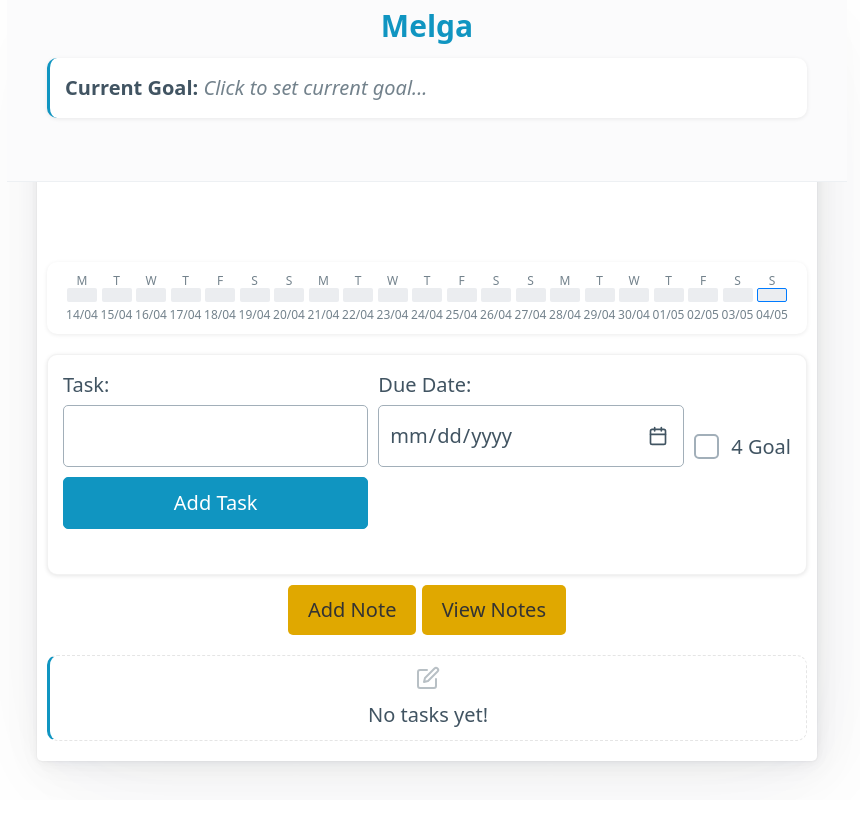
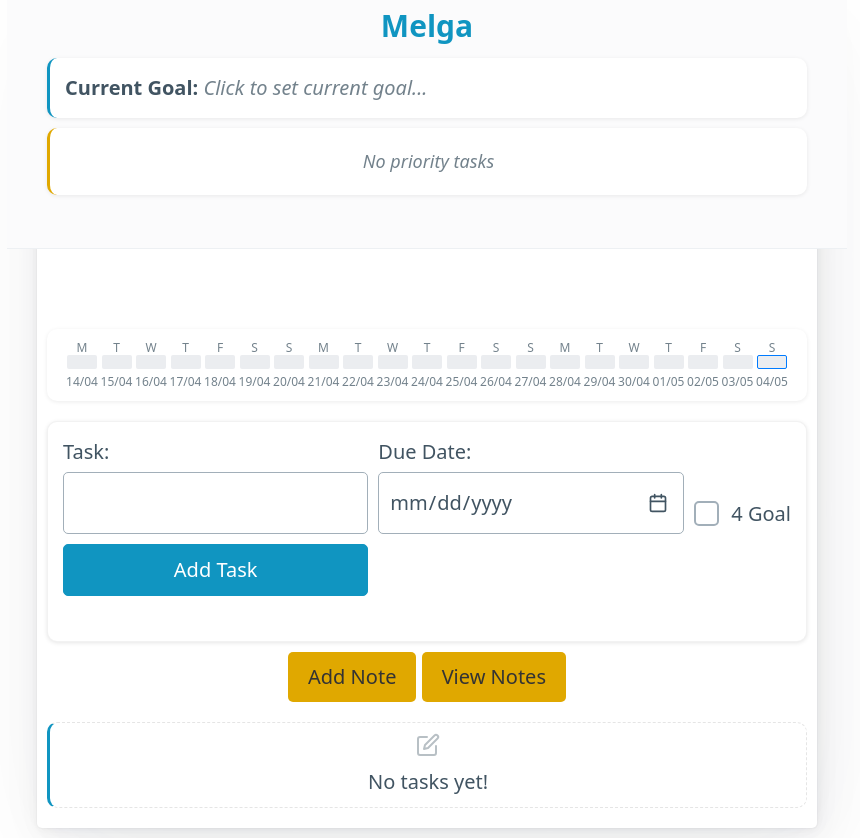
Before and after one commit to rjtavares/Melga, a Flask app: page / in a window 1280 px wide. Shown: the whole page, without its empty margins (213-1073 px from the left). Before the commit the page ends 776 px from the top, so only its background shows below. Run offline with Flask 2, Linux system fonts and the light colour scheme; data that the repository does not hold is empty; some libraries are stand-ins or nearby versions.

Commit message:
Add priority task features with UI components and handlers

```diff
--- a/app.py
+++ b/app.py
@@ -41,7 +41,11 @@ def index():
 
     current_goal = get_current_goal()
 
-    return render_template('index.html', tasks=tasks, today=today, activity_data=last_21_days, current_goal=current_goal)
+    # Get the highest priority task
+    priority_task = get_priority_task()
+
+    return render_template('index.html', tasks=tasks, today=today, activity_data=last_21_days,
+                           current_goal=current_goal, priority_task=priority_task)
 
 
 # --- HTMX Routes ---
@@ -97,8 +101,20 @@ def toggle_task(task_id):
     else:
         flash('Task not found.', 'error')
 
-    # Return the updated task list partial for HTMX
-    return make_task_list()
+    # Get the updated list of tasks and priority task for the response
+    tasks = get_tasks()
+    current_goal = get_current_goal()
+    priority_task = get_priority_task()
+
+    # Create response with both task list and HX-Trigger for goal refresh
+    response = make_response(render_template('_tasks.html', tasks=tasks, current_goal=current_goal))
+    response.headers['HX-Trigger'] = json.dumps({
+        'showFlash': True,
+        'refreshGoalSection': {'priority_task': priority_task is not None},
+        'refreshPriorityTask': True
+    })
+
+    return response
 
 
 @app.route('/delete/<int:task_id>', methods=['DELETE'])
@@ -356,7 +372,14 @@ def edit_goal():
 @app.route('/goal/view')
 def view_goal():
     current_goal = get_current_goal()
-    return render_template('_goal_view.html', current_goal=current_goal)
+    priority_task = get_priority_task()
+    return render_template('_goal_view.html', current_goal=current_goal, priority_task=priority_task)
+
+@app.route('/priority-task')
+def get_priority_task_container():
+    """Return the priority task container HTML for HTMX updates."""
+    priority_task = get_priority_task()
+    return render_template('_priority_task.html', priority_task=priority_task)
 
 @app.route('/goal/update', methods=['POST'])
 def update_goal():
--- a/db.py
+++ b/db.py
@@ -157,7 +157,7 @@ def get_current_goal():
 
 def get_tasks(flask=True):
     db = get_db(flask=flask)
-    cursor = db.execute('SELECT id, description, due_date, completed, goal_id, completion_date, next_action FROM tasks ORDER BY due_date ASC')
+    cursor = db.execute('SELECT id, description, due_date, completed, goal_id, completion_date, next_action, priority FROM tasks ORDER BY due_date ASC')
     tasks_raw = cursor.fetchall()
 
     tasks = []
@@ -187,6 +187,31 @@ def get_tasks(flask=True):
             tasks.append(task_dict)
 
     return tasks
+
+def get_priority_task():
+    """Get the highest priority task with the earliest due date."""
+    db = get_db()
+    # Query for incomplete tasks with priority=1, ordered by due date
+    cursor = db.execute(
+        'SELECT id, description, due_date FROM tasks '
+        'WHERE completed = 0 AND priority = 1 '
+        'ORDER BY due_date ASC LIMIT 1'
+    )
+    task = cursor.fetchone()
+
+    if not task:
+        return None
+
+    task_dict = dict(task)
+
+    # Format the due date for display
+    due_date_obj = parse_date(task['due_date'])
+    if due_date_obj:
+        task_dict['due_date_display'] = format_date(due_date_obj, '%d/%b')
+    else:
+        task_dict['due_date_display'] = "Unknown"
+
+    return task_dict
 
 def get_actions(task_id):
     db = get_db()
--- a/static/css/styles.css
+++ b/static/css/styles.css
@@ -590,6 +590,92 @@ h1 {
     border-left: 4px solid #3cb371;
 }
 
+/* Priority Task Display */
+.priority-task-container {
+    margin-top: 0.5rem;
+    border-radius: 0.5rem;
+    background-color: var(--card-background-color);
+    border-left: 3px solid var(--yellow);
+    padding: 0.5rem;
+    box-shadow: 0 1px 4px rgba(0,0,0,0.08);
+}
+
+.priority-task {
+    display: flex;
+    flex-direction: column;
+}
+
+.priority-task-content {
+    display: flex;
+    justify-content: space-between;
+    align-items: center;
+}
+
+.priority-task-badge {
+    font-size: 0.8rem;
+    color: black;
+    background-color: var(--yellow);
+    display: inline-block;
+    padding: 0.1rem 0.5rem;
+    border-radius: 0.25rem;
+    margin-bottom: 0.3rem;
+    align-self: flex-start;
+}
+
+.priority-task-link {
+    display: flex;
+    justify-content: space-between;
+    background-color: white;
+    color: var(--text-color);
+    text-decoration: none;
+    padding: 0.2rem 0;
+    flex-grow: 1;
+    margin-right: 0.5rem;
+}
+
+.priority-task-link:hover {
+    text-decoration: underline;
+}
+
+.priority-task-description {
+    font-weight: 600;
+    margin-right: 0.5rem;
+}
+
+.priority-task-due {
+    font-size: 0.85rem;
+    color: var(--muted-color);
+}
+
+.no-priority-task {
+    font-size: 0.9rem;
+    color: var(--muted-color);
+    text-align: center;
+    padding: 0.5rem 0;
+    font-style: italic;
+}
+
+.complete-priority-task-btn {
+    width: 1.75rem;
+    height: 1.75rem;
+    padding: 0;
+    border-radius: 50%;
+    font-size: 0.85rem;
+    display: flex;
+    justify-content: center;
+    align-items: center;
+    background-color: var(--primary);
+    color: white;
+    border: none;
+    cursor: pointer;
+}
+
+.complete-priority-task-btn:hover {
+    background-color: var(--primary-hover);
+    transform: translateY(-1px);
+    box-shadow: 0 2px 4px rgba(0,0,0,0.15);
+}
+
 /* Notes styles */
 .add-note-button-container {
     margin: 0.5rem 0;
--- a/templates/_goal_view.html
+++ b/templates/_goal_view.html
@@ -18,3 +18,7 @@
     </div>
     {% endif %}
 </div>
+
+<div id="priority-task-container" class="priority-task-container">
+    {% include '_priority_task.html' %}
+</div>
--- /dev/null
+++ b/templates/_priority_task.html
@@ -0,0 +1,23 @@
+{% if priority_task %}
+<div class="priority-task">
+    <div class="priority-task-badge">⭐ Priority</div>
+    <div class="priority-task-content">
+        <a href="/task/{{ priority_task.id }}" class="priority-task-link">
+            <span class="priority-task-description">{{ priority_task.description }}</span>
+            <span class="priority-task-due">{{ priority_task.due_date_display }}</span>
+        </a>
+        <button class="complete-priority-task-btn"
+                hx-post="/toggle/{{ priority_task.id }}"
+                hx-target="#task-list-container"
+                hx-swap="innerHTML"
+                hx-trigger="click"
+                title="Mark task as complete">
+            ✓
+        </button>
+    </div>
+</div>
+{% else %}
+<div class="no-priority-task">
+    <em>No priority tasks</em>
+</div>
+{% endif %}
--- a/templates/index.html
+++ b/templates/index.html
@@ -173,6 +173,18 @@
             });
         });
 
+        // Refresh the goal section when priority task changes
+        document.body.addEventListener('refreshGoalSection', function(evt) {
+            // Fetch and display updated goal section with new priority task
+            htmx.ajax('GET', '/goal/view', {target: '#current-goal-section', swap: 'outerHTML'});
+        });
+
+        // Refresh just the priority task container
+        document.body.addEventListener('refreshPriorityTask', function(evt) {
+            // Fetch and display updated priority task container
+            htmx.ajax('GET', '/priority-task', {target: '#priority-task-container', swap: 'innerHTML'});
+        });
+
         // Handle modal events
         document.body.addEventListener('htmx:afterSwap', function(evt) {
             // Check if modal content was loaded
```
